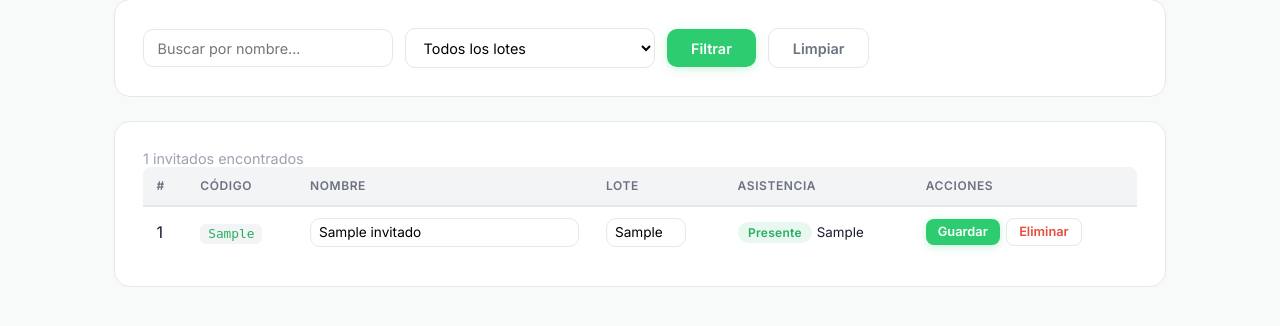
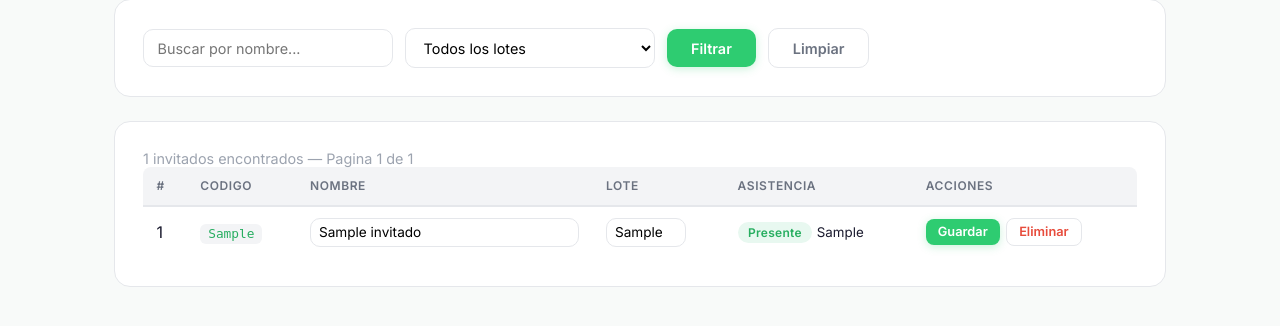
Before and after one commit to Garohe/registro-seminario-qr, a Flask app: page /invitados in a window 1280 px wide. Shown: the part 162-488 px from the top of the page. Run offline with Flask 3, Linux system fonts and the light colour scheme; tables that the repository leaves empty hold one stand-in row (values such as "Sample post").

Commit message:
Add pagination to guests list (50 per page)
Co-Authored-By: Claude Opus 4.6 <noreply@anthropic.com>

```diff
--- a/app.py
+++ b/app.py
@@ -143,24 +143,36 @@ def importar():
 def invitados():
     buscar = request.args.get('buscar', '')
     lote_filtro = request.args.get('lote', '')
+    pagina = request.args.get('pagina', 1, type=int)
+    por_pagina = 50
+
     conn = get_db()
 
     query = 'SELECT * FROM invitados WHERE 1=1'
+    count_query = 'SELECT COUNT(*) FROM invitados WHERE 1=1'
     params = []
 
     if buscar:
         query += ' AND nombre LIKE ?'
+        count_query += ' AND nombre LIKE ?'
         params.append(f'%{buscar}%')
     if lote_filtro:
         query += ' AND lote = ?'
+        count_query += ' AND lote = ?'
         params.append(lote_filtro)
 
-    query += ' ORDER BY id'
-    invitados_list = conn.execute(query, params).fetchall()
+    total = conn.execute(count_query, params).fetchone()[0]
+    total_paginas = max(1, (total + por_pagina - 1) // por_pagina)
+    pagina = max(1, min(pagina, total_paginas))
+    offset = (pagina - 1) * por_pagina
+
+    query += ' ORDER BY id LIMIT ? OFFSET ?'
+    invitados_list = conn.execute(query, params + [por_pagina, offset]).fetchall()
     lotes = conn.execute('SELECT DISTINCT lote FROM invitados WHERE lote != "" ORDER BY lote').fetchall()
     conn.close()
     return render_template('invitados.html', invitados=invitados_list, buscar=buscar,
-                           lote_filtro=lote_filtro, lotes=lotes)
+                           lote_filtro=lote_filtro, lotes=lotes, pagina=pagina,
+                           total_paginas=total_paginas, total=total)
 
 
 @app.route('/invitados/editar/<int:id>', methods=['POST'])
--- a/static/style.css
+++ b/static/style.css
@@ -404,6 +404,27 @@ body {
 
 .inline-form { display: inline; }
 
+/* ========== PAGINATION ========== */
+.paginacion {
+    display: flex;
+    justify-content: center;
+    align-items: center;
+    gap: 0.35rem;
+    margin-top: 1.25rem;
+    padding-top: 1.25rem;
+    border-top: 1px solid var(--gray-200);
+    flex-wrap: wrap;
+}
+
+.pag-actual {
+    pointer-events: none;
+}
+
+.pag-dots {
+    color: var(--gray-400);
+    padding: 0 0.25rem;
+}
+
 .actions {
     display: flex;
     gap: 0.4rem;
--- a/templates/invitados.html
+++ b/templates/invitados.html
@@ -20,13 +20,13 @@
 </div>
 
 <div class="card">
-    <p class="text-muted">{{ invitados|length }} invitados encontrados</p>
+    <p class="text-muted">{{ total }} invitados encontrados — Pagina {{ pagina }} de {{ total_paginas }}</p>
     <div class="table-wrapper">
         <table class="table">
             <thead>
                 <tr>
                     <th>#</th>
-                    <th>Código</th>
+                    <th>Codigo</th>
                     <th>Nombre</th>
                     <th>Lote</th>
                     <th>Asistencia</th>
@@ -57,7 +57,7 @@
                     <td class="actions">
                         <button type="submit" form="form-{{ inv.id }}" class="btn btn-sm btn-primary">Guardar</button>
                         <form method="POST" action="/invitados/eliminar/{{ inv.id }}" class="inline-form"
-                              onsubmit="return confirm('¿Eliminar a {{ inv.nombre }}?')">
+                              onsubmit="return confirm('Eliminar a {{ inv.nombre }}?')">
                             <button type="submit" class="btn btn-sm btn-danger">Eliminar</button>
                         </form>
                     </td>
@@ -66,5 +66,27 @@
             </tbody>
         </table>
     </div>
+
+    {% if total_paginas > 1 %}
+    <div class="paginacion">
+        {% if pagina > 1 %}
+        <a href="/invitados?pagina={{ pagina - 1 }}&buscar={{ buscar }}&lote={{ lote_filtro }}" class="btn btn-sm btn-secondary">Anterior</a>
+        {% endif %}
+
+        {% for p in range(1, total_paginas + 1) %}
+            {% if p == pagina %}
+            <span class="btn btn-sm btn-primary pag-actual">{{ p }}</span>
+            {% elif p <= 3 or p > total_paginas - 2 or (p >= pagina - 1 and p <= pagina + 1) %}
+            <a href="/invitados?pagina={{ p }}&buscar={{ buscar }}&lote={{ lote_filtro }}" class="btn btn-sm btn-secondary">{{ p }}</a>
+            {% elif p == 4 or p == total_paginas - 2 %}
+            <span class="pag-dots">...</span>
+            {% endif %}
+        {% endfor %}
+
+        {% if pagina < total_paginas %}
+        <a href="/invitados?pagina={{ pagina + 1 }}&buscar={{ buscar }}&lote={{ lote_filtro }}" class="btn btn-sm btn-secondary">Siguiente</a>
+        {% endif %}
+    </div>
+    {% endif %}
 </div>
 {% endblock %}
```
